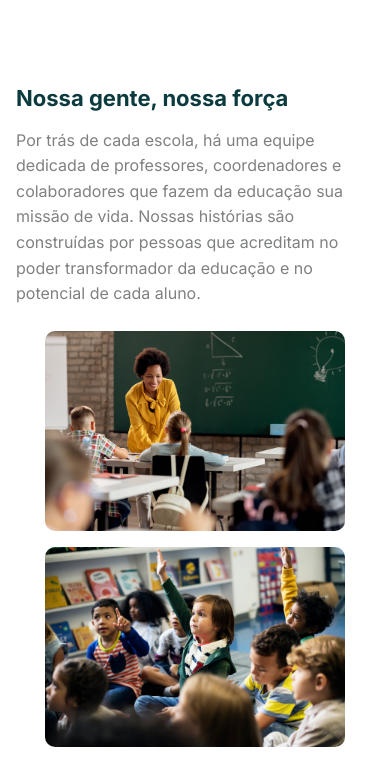
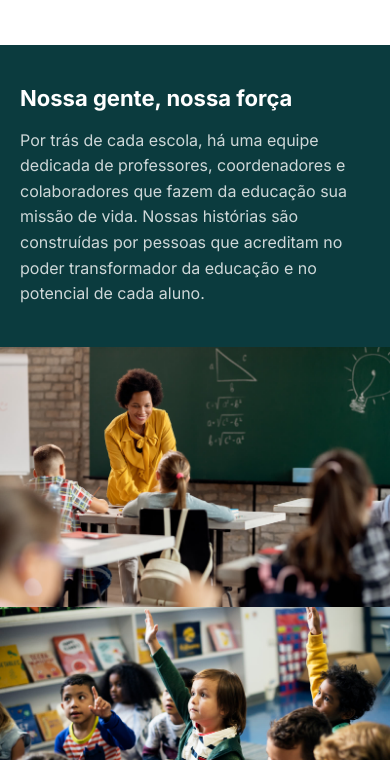
Before and after one commit to gabrielsantos-git/rede-lumo, a plain HTML site: page index.html in a window 390 px wide. Shown: the part 2534-3294 px from the top of the page. Drawn offline with Linux system fonts and the light colour scheme.

Commit message:
Reformula a seção "Nossa gente, nossa força"
Troca o grid de duas colunas por um layout de tela cheia: painel de
texto à esquerda e imagens empilhadas à direita, sem espaço entre elas.

O texto usa position: sticky, então acompanha a rolagem das três
imagens em vez de ser repetido a cada uma. O full-bleed usa margin
negativa em vez de transform, que quebraria o sticky.

No celular o painel vai para cima e as imagens ocupam a largura total.

Co-Authored-By: Claude Opus 4.8 <noreply@anthropic.com>

```diff
--- a/index.html
+++ b/index.html
@@ -98,8 +98,10 @@
 
         <section class="photos-section">
             <div class="photos-text">
-                <h2>Nossa gente, nossa força</h2>
-                <p>Por trás de cada escola, há uma equipe dedicada de professores, coordenadores e colaboradores que fazem da educação sua missão de vida. Nossas histórias são construídas por pessoas que acreditam no poder transformador da educação e no potencial de cada aluno.</p>
+                <div class="photos-text-inner">
+                    <h2>Nossa gente, nossa força</h2>
+                    <p>Por trás de cada escola, há uma equipe dedicada de professores, coordenadores e colaboradores que fazem da educação sua missão de vida. Nossas histórias são construídas por pessoas que acreditam no poder transformador da educação e no potencial de cada aluno.</p>
+                </div>
             </div>
             <div class="photos-grid">
                 <img src="assets/sala-de-aula.jpg" alt="Equipe Rede Lumo" loading="lazy">
--- a/style.css
+++ b/style.css
@@ -363,49 +363,55 @@ main {
 }
 
 /* ----- Photos section: texto à esquerda + grid de fotos à direita ----- */
+/* full-bleed sem transform, para não interferir no position: sticky do texto */
 .photos-section {
-    padding: 56px 0;
-    display: flex;
-    align-items: center;
-    gap: 48px;
-    flex-wrap: wrap;
+    width: 100vw;
+    margin-left: calc(-50vw + 50%);
+    display: flex;
+    align-items: stretch;
+    padding: 0;
 }
 
 .photos-text {
-    flex: 0 1 40%;
+    flex: 0 0 37%;
+    background: var(--teal-dark);
+    padding: 64px 4vw;
+}
+
+/* o texto acompanha a rolagem das imagens em vez de se repetir a cada uma */
+.photos-text-inner {
+    position: sticky;
+    top: 130px;
 }
 
 .photos-text h2 {
     font-size: 32px;
     font-weight: 700;
-    color: var(--teal-dark);
+    color: var(--white);
     margin-bottom: 16px;
     line-height: 1.2;
 }
 
 .photos-text p {
     font-size: 16px;
-    color: var(--text-muted);
+    color: rgba(255, 255, 255, 0.8);
     line-height: 1.6;
 }
 
+/* imagens empilhadas, encostadas umas nas outras */
 .photos-grid {
-    flex: 1 1 55%;
-    display: grid;
-    grid-template-columns: repeat(2, 1fr);
-    gap: 16px;
+    flex: 1;
+    min-width: 0;
+    display: flex;
+    flex-direction: column;
 }
 
 .photos-grid img {
     width: 100%;
-    height: 200px;
+    height: clamp(280px, 33vw, 520px);
     object-fit: cover;
-    border-radius: var(--radius-sm);
-}
-
-.photos-grid img:first-child {
-    grid-column: 1 / -1;
-    height: 240px;
+    border-radius: 0;
+    display: block;
 }
 
 /* ===== Brazil map ===== */
@@ -1834,28 +1840,34 @@ footer .footer-bottom {
         flex: 1 1 100%;
     }
 
+    /* empilha: texto em cima, imagens abaixo, todas na largura da tela */
     .photos-section {
         flex-direction: column;
-        gap: 24px;
-        padding: 40px 0;
+        gap: 0;
+        padding: 0;
     }
 
     .photos-text,
     .photos-grid {
-        flex: 1 1 100%;
+        flex: 1 1 auto;
+        width: 100%;
+    }
+
+    .photos-text {
+        padding: 40px 20px;
+    }
+
+    /* sem sticky no celular: o texto fica acima das imagens */
+    .photos-text-inner {
+        position: static;
     }
 
     .photos-text h2 {
         font-size: 26px;
     }
 
-    .photos-grid {
-        grid-template-columns: 1fr;
-    }
-
-    .photos-grid img:first-child {
-        grid-column: auto;
-        height: 200px;
+    .photos-grid img {
+        height: 260px;
     }
 
     .brasil-section {
```
